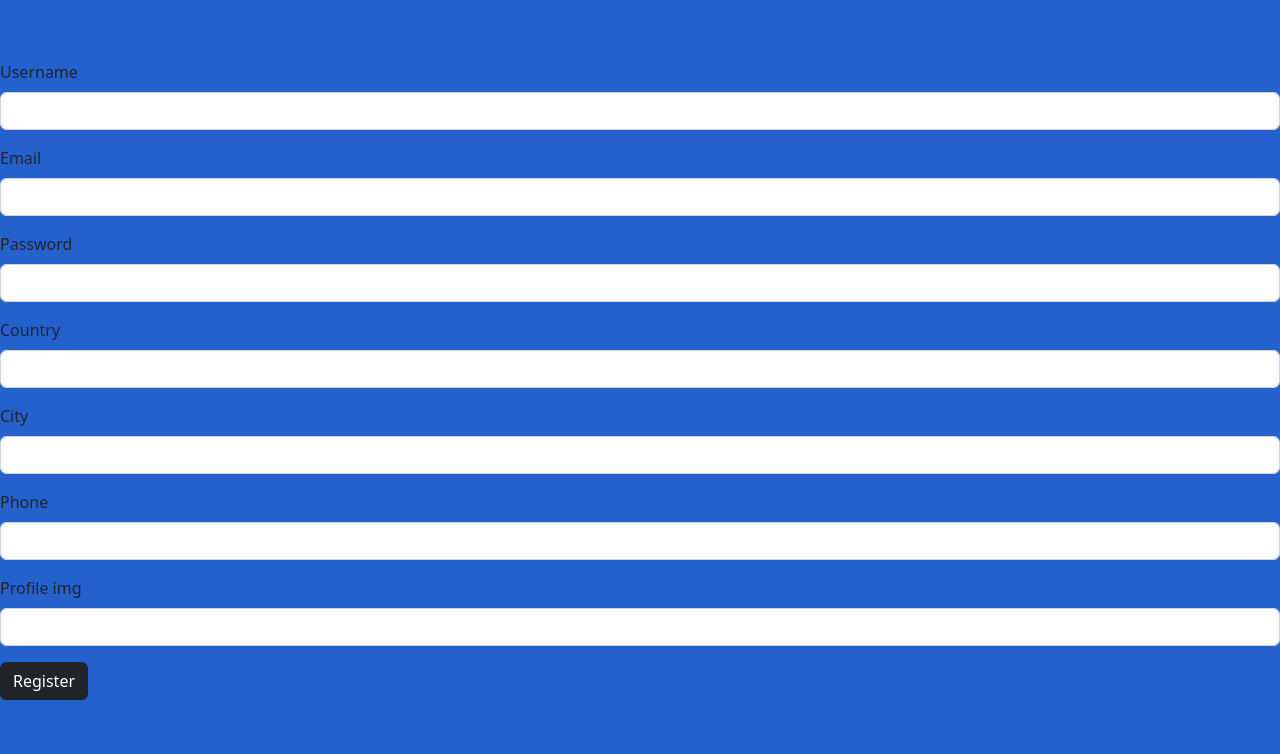
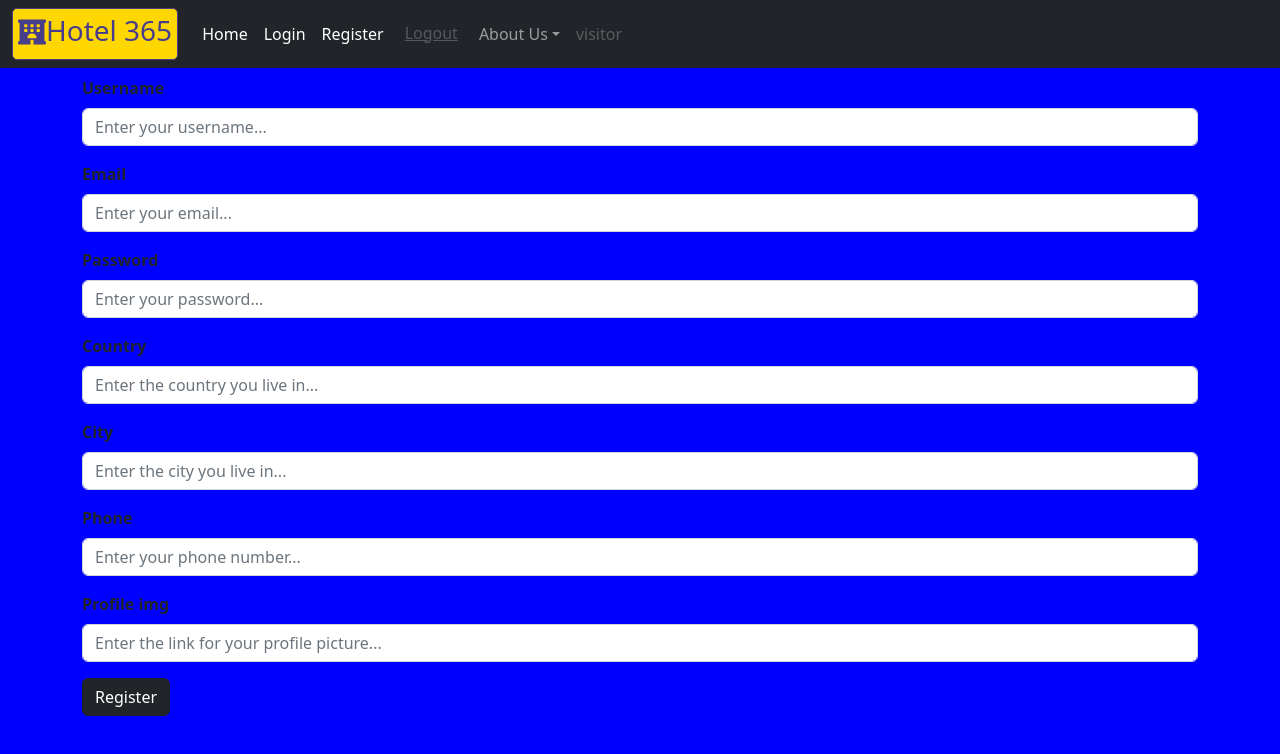
Before and after one commit to HF-exp-2-pi-i-x/MERN-hotel-booking-project, a React (Vite) app in the folder client/: page /register in a window 1280 px wide. Shown: the top 754 px of the page. Built offline with nearby package versions, Linux system fonts and the light colour scheme.

Commit message:
logout login register

```diff
--- a/client/package.json
+++ b/client/package.json
@@ -13,6 +13,7 @@
     "bootstrap": "^5.2.3",
     "date-fns": "^2.29.3",
     "jquery": "^3.6.4",
+    "mdb-ui-kit": "^6.3.0",
     "popper.js": "^1.16.1",
     "react": "^18.2.0",
     "react-date-range": "^1.4.0",
@@ -26,5 +27,6 @@
     "@types/react-dom": "^18.0.11",
     "@vitejs/plugin-react": "^3.1.0",
     "vite": "^4.2.0"
-  },"proxy":"localhost:8000/api"
+  },
+  "proxy": "localhost:8000/api"
 }
--- a/client/src/components/navbar/Navbar.jsx
+++ b/client/src/components/navbar/Navbar.jsx
@@ -1,4 +1,4 @@
-import { Link } from "react-router-dom";
+import { Link,useNavigate } from "react-router-dom";
 import {FaHotel} from "react-icons/fa";
 import {useContext} from "react";
 import {AuthContext} from "../../context/AuthContext";
@@ -6,7 +6,10 @@ import {AuthContext} from "../../context/AuthContext";
 const Navbar = ()=>{
 
   const {user} = useContext(AuthContext);
-  console.log(user)
+
+  const navigate = useNavigate();
+
+  // console.log(user);
 
   return(
       <nav className="navbar navbar-expand-md bg-dark navbar-dark fixed-top">
@@ -36,6 +39,17 @@ const Navbar = ()=>{
                 <li className="nav-item">
                   <a href="/register" className={user?"nav-link disabled":"nav-link active"}>Register</a>
                 </li>
+                <li className="nav-item">
+                  <button
+                  className={user?"btn btn-link":"btn btn-link disabled"}
+                  onClick={()=>{
+                    localStorage.removeItem("user");
+                    window.location.reload();
+                  }}
+                  >
+                  Logout
+                  </button>
+                </li>
                 <li className="nav-item dropdown">
                   <a href="#" className="nav-link dropdown-toggle" role="button" data-bs-toggle="dropdown" aria-expanded="false">
                     About Us
--- a/client/src/index.css
+++ b/client/src/index.scss
@@ -1,10 +1,13 @@
+// @import '~mdb-ui-kit/css/mdb.min.css';
+
+
 :root {
   font-family: Inter, system-ui, Avenir, Helvetica, Arial, sans-serif;
   line-height: 1.5;
   font-weight: 400;
   /* color-scheme: light dark; */
   color: rgba(0, 0, 0, 0.87);
-  background-color: #0249c5dc;
+  background-color: blue;
 
   /* font-synthesis: none; */
   text-rendering: optimizeLegibility;
--- a/client/src/main.jsx
+++ b/client/src/main.jsx
@@ -8,9 +8,13 @@ import Popper from 'popper.js';
 import 'bootstrap/dist/js/bootstrap.bundle.min';
 import "./custom.scss"
 
-import './index.css'
+import './index.scss'
 
 import axios from "axios";
+
+//mdb
+import * as mdb from 'mdb-ui-kit'; // lib
+// import 'mdb-ui-kit/css/mdb.min.css';
 
 import {AuthContextProvider} from "./context/AuthContext";
 import {SearchContextProvider} from "./context/SearchContext";
--- a/client/src/pages/login/Login.jsx
+++ b/client/src/pages/login/Login.jsx
@@ -2,6 +2,7 @@ import axios from "axios";
 import {useContext,useState} from "react";
 import {useNavigate} from "react-router-dom";
 import {AuthContext} from "../../context/AuthContext";
+import Navbar from "../../components/navbar/Navbar";
 
 
 const Login = () => {
@@ -36,23 +37,29 @@ const Login = () => {
   }
 
   return (
-      <form>
+      <>
+        <Navbar/>
+        <form className="container mt-5">
           <div className="mb-3">
-          <label className="form-label">Username</label>
+            <label className="form-label fw-bold">Username</label>
             <input
             type="text"
             className="form-control"
             id="username"
             onChange={handleChange}
+            placeholder="Enter your username..."
+            required
             />
           </div>
           <div className="mb-3">
-          <label  className="form-label">Password</label>
+            <label  className="form-label fw-bold">Password</label>
             <input
             type="password"
             className="form-control"
             id="password"
             onChange={handleChange}
+            placeholder="Enter your password..."
+            required
             />
           </div>
           <button
@@ -64,6 +71,7 @@ const Login = () => {
           </button>
           {error && <span>{error.message}</span>}
         </form>
+        </>
   )
 }
 
--- a/client/src/pages/register/Register.jsx
+++ b/client/src/pages/register/Register.jsx
@@ -1,6 +1,7 @@
 import axios from "axios";
 import {useState} from "react";
 import {useNavigate} from "react-router-dom";
+import Navbar from "../../components/navbar/Navbar";
 
 const Register = () => {
 
@@ -32,68 +33,79 @@ const Register = () => {
   }
 
   return (
-    <form>
+    <>
+
+    <Navbar/>
+
+    <form className="mt-3 container">
         <div className="mb-3">
-          <label className="form-label">Username</label>
+          <label className="form-label fw-bold">Username</label>
           <input
             type="text"
             className="form-control"
             id="username"
             onChange={handleChange}
+            placeholder="Enter your username..."
            />
         </div>
         <div className="mb-3">
-          <label  className="form-label">Email</label>
+          <label  className="form-label fw-bold">Email</label>
           <input
             type="email"
             className="form-control"
             id="email"
             onChange={handleChange}
+            placeholder="Enter your email..."
            />
         </div>
         <div className="mb-3">
-          <label  className="form-label">Password</label>
+          <label  className="form-label fw-bold">Password</label>
           <input
             type="password"
             className="form-control"
             id="password"
             onChange={handleChange}
+            placeholder="Enter your password..."
           />
         </div>
         <div className="mb-3">
-          <label  className="form-label">Country</label>
+          <label  className="form-label fw-bold">Country</label>
           <input
             type="text"
             className="form-control"
             id="country"
             onChange={handleChange}
+            placeholder="Enter the country you live in..."
           />
         </div>
         <div className="mb-3">
-          <label className="form-label">City</label>
+          <label className="form-label fw-bold">City</label>
           <input
             type="text"
             className="form-control"
             id="city"
             onChange={handleChange}
+            placeholder="Enter the city you live in..."
            />
         </div>
         <div className="mb-3">
-          <label className="form-label">Phone</label>
+          <label className="form-label fw-bold">Phone</label>
           <input
             type="number"
             className="form-control"
             id="phone"
             onChange={handleChange}
+            placeholder="Enter your phone number..."
            />
         </div>
         <div className="mb-3">
-          <label className="form-label">Profile img</label>
+          <label className="form-label fw-bold">Profile img</label>
           <input
             type="text"
             className="form-control"
             id="img"
             onChange={handleChange}
+            placeholder="Enter the link for your profile picture..."
            />
         </div>
 
@@ -106,6 +118,7 @@ const Register = () => {
         </button>
 
       </form>
+      </>
   )
 }
 
```
Also changed, not shown: 1 other file (tests, documents, lock files or other folders). Lines whose indentation alone changed are shown as unchanged.
